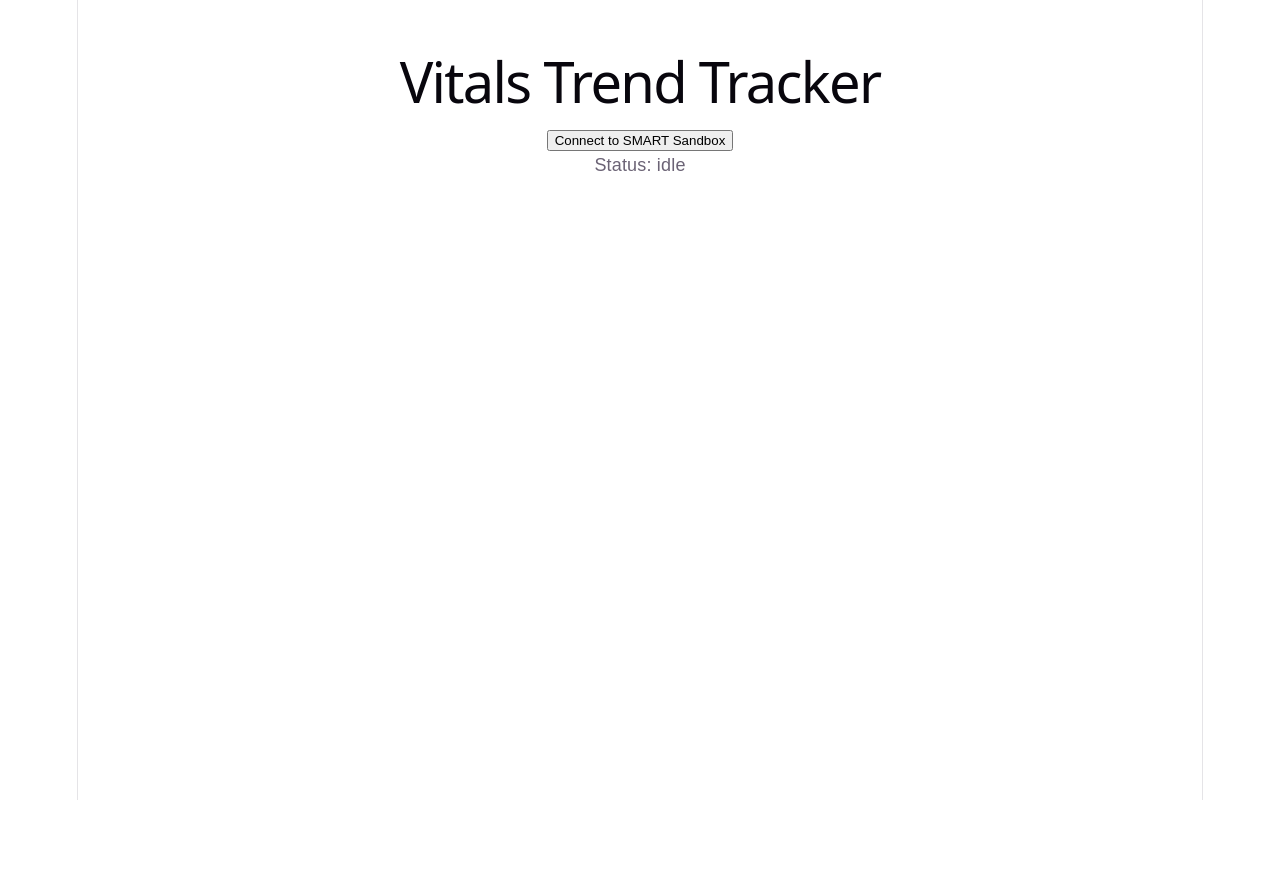
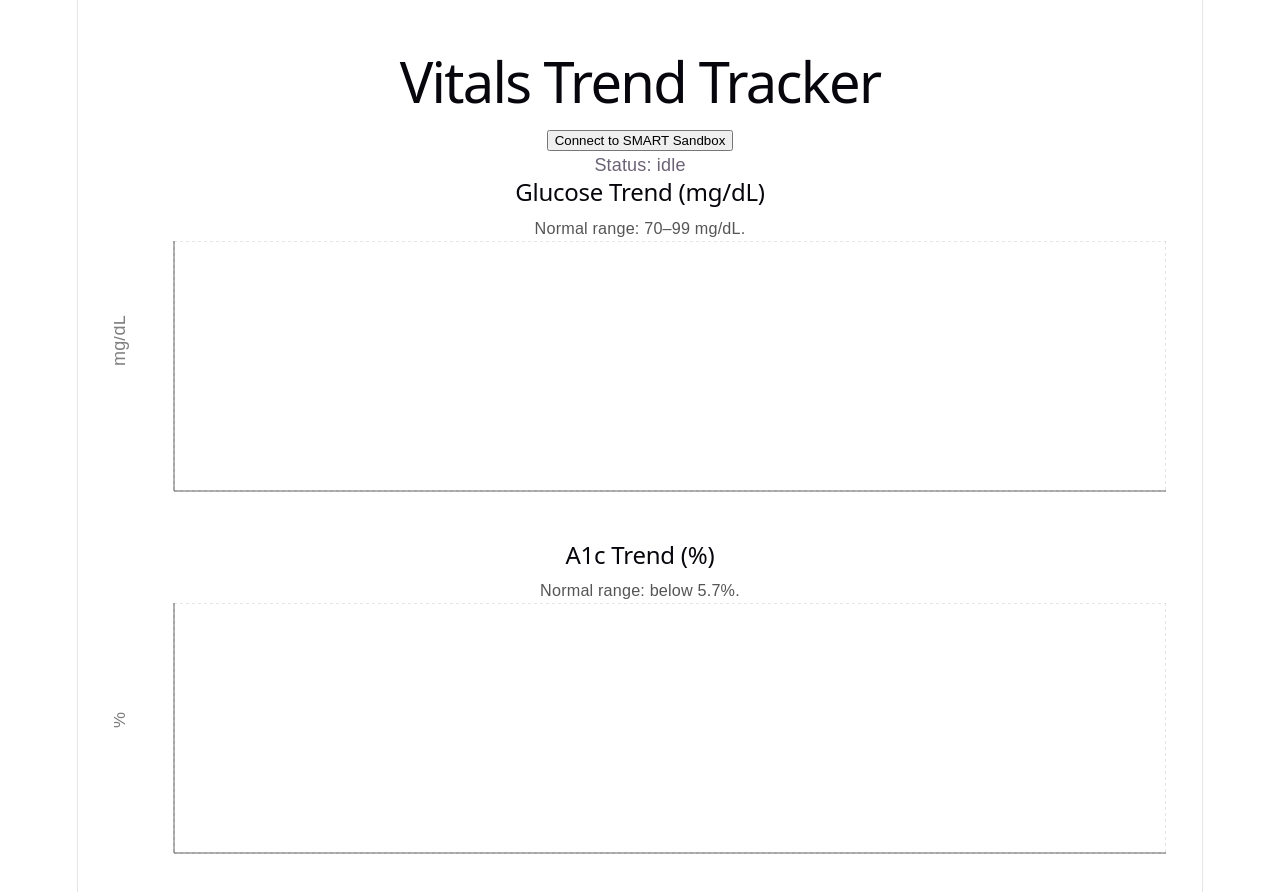
Before and after one commit to pengtor/Vitals-Trend-Tracker, a React (Vite) app: page / in a window 1280 px wide. Shown: the top 892 px of the page. Before the commit the page ends 800 px from the top, so only its background shows below. Built offline with nearby package versions, Linux system fonts and the light colour scheme.

Commit message:
chart imp

```diff
--- a/src/App.jsx
+++ b/src/App.jsx
@@ -1,12 +1,14 @@
 import { useEffect, useState } from 'react';
 import FHIR from 'fhirclient';
 import { startLogin } from './auth';
-import { fetchLabObservations, parseObs } from './fhir';
+import { fetchLabObservations, parseObs, REFERENCE_RANGES } from './fhir';
+import { LineChart, Line, XAxis, YAxis, CartesianGrid, Tooltip, ReferenceLine, ResponsiveContainer } from 'recharts';
 
 function App() {
-    const [status, setStatus] = useState('idle');
-    const [patientId, setPatientId] = useState(null);
-    const [labs, setLabs] = useState([]);
+  const [status, setStatus] = useState('idle');
+  const [patientId, setPatientId] = useState(null);
+  const [glucoseData, setGlucoseData] = useState([]);
+  const [a1cData, setA1cData] = useState([]);
 
   useEffect(() => {
     if (window.location.pathname === '/callback') {
@@ -18,13 +20,13 @@ function App() {
           return fetchLabObservations(client, client.patient.id);
         })
         .then(bundle => {
-            console.log('observation bundle:', bundle);
-            const parsed = parseObs(bundle);
-            console.log('parsed labs:', parsed)
-            const glucoseData = parsed.filter(item => item.type === 'GLUCOSE');
-            console.log('glucose only:', glucoseData);
-            setLabs(parsed);
-            setStatus(`SUCCESS : got ${bundle.entry?.length ?? 0} observation(s), look at console`);
+          const parsed = parseObs(bundle);
+          const glucose = parsed.filter(item => item.type === 'GLUCOSE');
+          const a1c = parsed.filter(item => item.type === 'A1C');
+          setGlucoseData(glucose);
+          setA1cData(a1c);
+          console.log('a1c values:', a1c.map(x => x.num));
+          setStatus(`SUCCESS: got ${parsed.length} observation(s)`);
         })
         .catch(err => {
           setStatus('ERROR');
@@ -33,12 +35,77 @@ function App() {
     }
   }, []);
 
+  const dateFmt = (dateStr) => new Date(dateStr).toLocaleDateString();
+  const numFmt = (value) => [`${value.toFixed(1)}`, undefined];
+
+  const makeDot = (range, normalColor) => (props) => {
+    const { cx, cy, payload, index } = props;
+    const outOfRange = payload.num < range.low || payload.num > range.high;
+    return (
+      <circle
+        key={`dot-${index}`}
+        cx={cx}
+        cy={cy}
+        r={5}
+        fill={outOfRange ? 'red' : normalColor}
+        stroke={outOfRange ? 'red' : normalColor}
+      />
+    );
+  };
+
   return (
     <div style={{ padding: '2rem', fontFamily: 'sans-serif' }}>
       <h1>Vitals Trend Tracker</h1>
       <button onClick={startLogin}>Connect to SMART Sandbox</button>
       <p>Status: {status}</p>
       {patientId && <p>Authenticated for patient: {patientId}</p>}
+
+      <h2>Glucose Trend (mg/dL)</h2>
+      <p style={{ fontSize: '0.9rem', color: '#555' }}>
+        Normal range: {REFERENCE_RANGES.GLUCOSE.low}–{REFERENCE_RANGES.GLUCOSE.high} mg/dL.
+      </p>
+      <ResponsiveContainer width="100%" height={300}>
+        <LineChart data={glucoseData} margin={{ bottom: 20 }}>
+          <CartesianGrid strokeDasharray="3 3" />
+          <XAxis dataKey="date" tickFormatter={dateFmt} />
+          <YAxis label={{ value: 'mg/dL', angle: -90, position: 'insideLeft' }} />
+          <Tooltip labelFormatter={dateFmt} formatter={numFmt} />
+          <ReferenceLine y={REFERENCE_RANGES.GLUCOSE.high} stroke="orange" strokeDasharray="4 4" />
+          <ReferenceLine y={REFERENCE_RANGES.GLUCOSE.low} stroke="orange" strokeDasharray="4 4" />
+          <Line
+            type="monotone"
+            dataKey="num"
+            stroke="#8884d8"
+            name="Glucose"
+            dot={makeDot(REFERENCE_RANGES.GLUCOSE, '#8884d8')}
+          />
+        </LineChart>
+      </ResponsiveContainer>
+
+      <h2>A1c Trend (%)</h2>
+      <p style={{ fontSize: '0.9rem', color: '#555' }}>
+        Normal range: below {REFERENCE_RANGES.A1C.high}%.
+      </p>
+      <ResponsiveContainer width="100%" height={300}>
+        <LineChart data={a1cData} margin={{ bottom: 20 }}>
+          <CartesianGrid strokeDasharray="3 3" />
+          <XAxis dataKey="date" tickFormatter={dateFmt} />
+          <YAxis
+            label={{ value: '%', angle: -90, position: 'insideLeft' }}
+            domain={[0, 8]}
+            ticks={[0, 1, 2, 3, 4, 5, 6, 7, 8]}
+          />
+          <Tooltip labelFormatter={dateFmt} formatter={numFmt} />
+          <ReferenceLine y={REFERENCE_RANGES.A1C.high} stroke="orange" strokeDasharray="4 4" />
+          <Line
+            type="monotone"
+            dataKey="num"
+            stroke="#e07b39"
+            name="A1c"
+            dot={makeDot(REFERENCE_RANGES.A1C, '#e07b39')}
+          />
+        </LineChart>
+      </ResponsiveContainer>
     </div>
   );
 }
--- a/src/fhir.js
+++ b/src/fhir.js
@@ -2,6 +2,11 @@
 export const LOINC_CODES = {
   A1C: '4548-4',
   GLUCOSE: '2339-0',
+};
+
+export const REFERENCE_RANGES = {
+  A1C: { low: 0, high: 5.7 },       // >= 5.7% flagged
+  GLUCOSE: { low: 70, high: 99 },   // outside 70-99 mg/dL flagged
 };
 
 export async function fetchLabObservations(client, patientId) {
```
